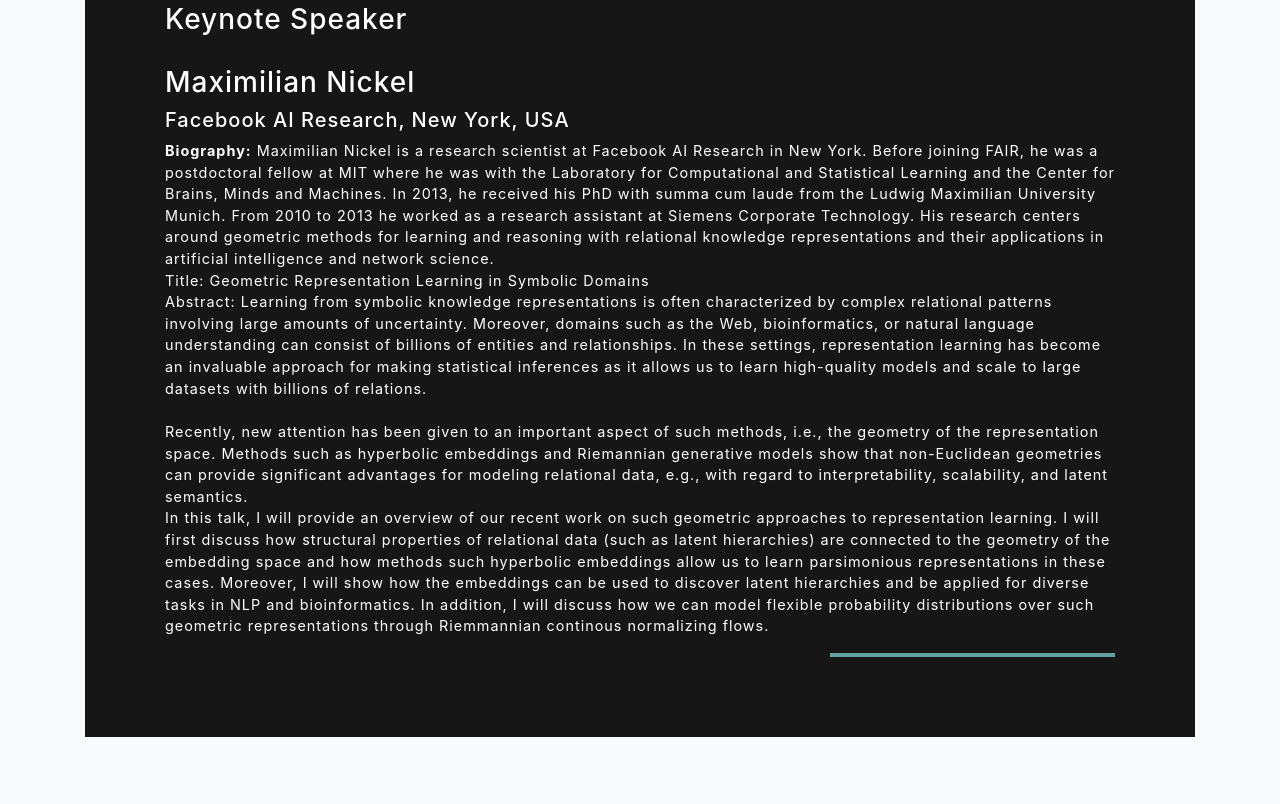
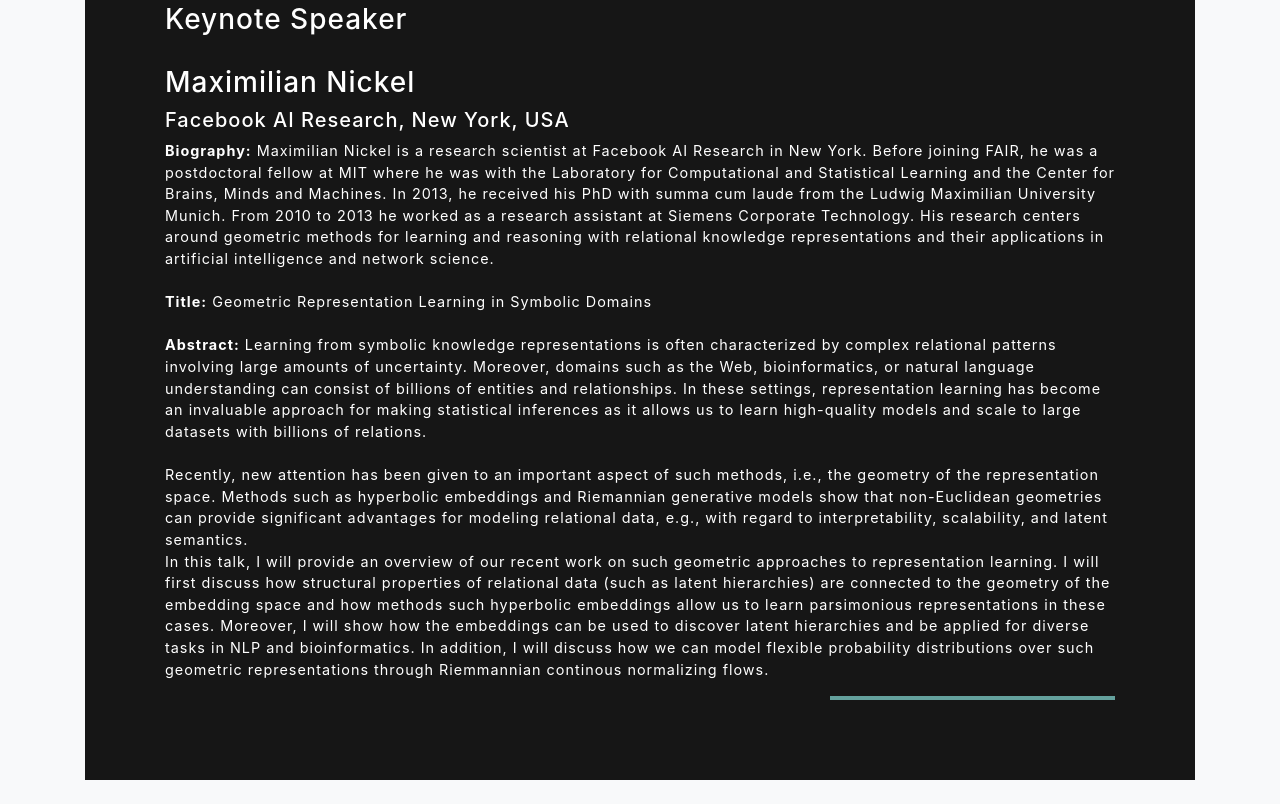
Before and after one commit to alammehwish/cssa_cikm_2020.github.io, a website with bundled scripts: page index.html in a window 1280 px wide. Shown: the part 2456-3260 px from the top of the page. Built offline with nearby package versions, Linux system fonts and the light colour scheme.

Commit message:
Update index.html

```diff
--- a/index.html
+++ b/index.html
@@ -162,9 +162,9 @@
                 <h5 class="text-white">Facebook AI Research, New York, USA</h5>
 
                 <p class="mb-0 text-white">
-                  <b>Biography:</b> Maximilian Nickel is a research scientist at Facebook AI Research in New York. Before joining FAIR, he was a postdoctoral fellow at MIT where he was with the Laboratory for Computational and Statistical Learning and the Center for Brains, Minds and Machines. In 2013, he received his PhD with summa cum laude from the Ludwig Maximilian University Munich. From 2010 to 2013 he worked as a research assistant at Siemens Corporate Technology. His research centers around geometric methods for learning and reasoning with relational knowledge representations and their applications in artificial intelligence and network science.<br/>
-                  Title: Geometric Representation Learning in Symbolic Domains <br/>
-                  Abstract: Learning from symbolic knowledge representations is often characterized by complex relational patterns involving large amounts of uncertainty. Moreover, domains such as the Web, bioinformatics, or natural language understanding can consist of billions of entities and relationships. In these settings, representation learning has become an invaluable approach for making statistical inferences as it allows us to learn high-quality models and scale to large datasets with billions of relations.<br/><br/>
+                  <b>Biography:</b> Maximilian Nickel is a research scientist at Facebook AI Research in New York. Before joining FAIR, he was a postdoctoral fellow at MIT where he was with the Laboratory for Computational and Statistical Learning and the Center for Brains, Minds and Machines. In 2013, he received his PhD with summa cum laude from the Ludwig Maximilian University Munich. From 2010 to 2013 he worked as a research assistant at Siemens Corporate Technology. His research centers around geometric methods for learning and reasoning with relational knowledge representations and their applications in artificial intelligence and network science.<br/><br/>
+                  <b>Title:</b> Geometric Representation Learning in Symbolic Domains <br/><br/>
+                  <b>Abstract:</b> Learning from symbolic knowledge representations is often characterized by complex relational patterns involving large amounts of uncertainty. Moreover, domains such as the Web, bioinformatics, or natural language understanding can consist of billions of entities and relationships. In these settings, representation learning has become an invaluable approach for making statistical inferences as it allows us to learn high-quality models and scale to large datasets with billions of relations.<br/><br/>
 
 Recently, new attention has been given to an important aspect of such methods, i.e., the geometry of the representation space. Methods such as hyperbolic embeddings and Riemannian generative models show that non-Euclidean geometries can provide significant advantages for modeling relational data, e.g., with regard to interpretability, scalability, and latent semantics.<br/>
 
```
